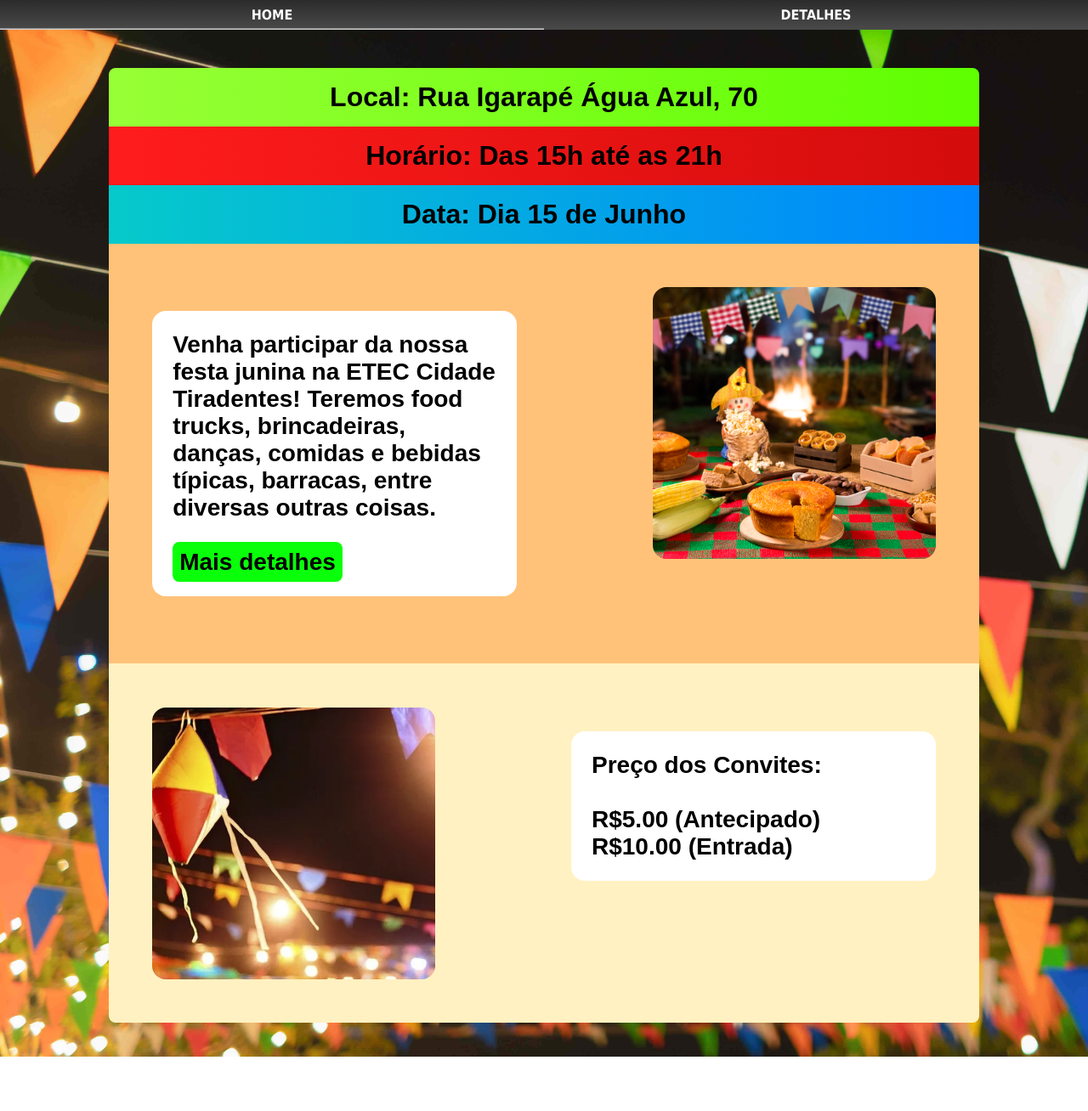
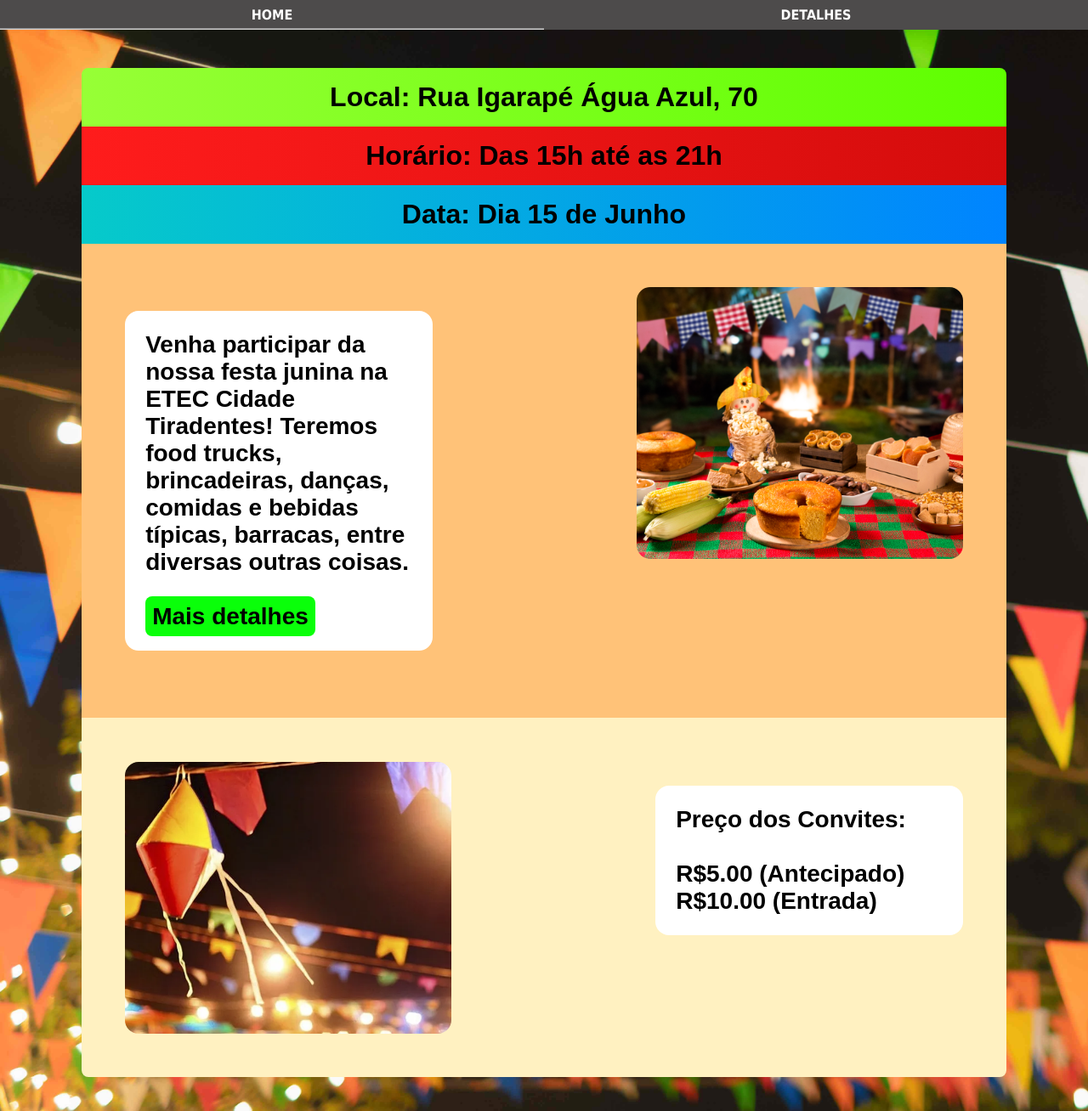
Before and after one commit to PedroLeite12121/FestaJunina, a plain HTML site: page main/index.html in a window 1280 px wide. Shown: the whole page at 85% size. Before the commit the page ends 1244 px from the top, so only its background shows below. Drawn offline with Linux system fonts and the light colour scheme.

Commit message:
small ui changes

```diff
--- a/main/nav.css
+++ b/main/nav.css
@@ -2,7 +2,7 @@
 #phead{
     width: 100%;
     color: white;
-    background-image: linear-gradient(to bottom, rgb(44, 43, 43), rgb(74, 74, 74));
+    background-color: rgb(77, 75, 75);
 }
 
 .mainp p{
--- a/main/styles.css
+++ b/main/styles.css
@@ -16,7 +16,7 @@
     margin-bottom: 40px;
     background-color: rgb(255, 241, 193);
     text-align: center;
-    width: 80vw;
+    width: 85vw;
     margin-left: auto;
     margin-right: auto;
 }
@@ -77,13 +77,13 @@
 }
 
 #detalhep{
-    margin-right: 20vh;
+    margin-right: 30vh;
     text-align: left;
 }
 
 #detalhep1{
     text-align: left;
-    margin-left: 20vh;
+    margin-left: 30vh;
 
 }
 
@@ -99,7 +99,7 @@
 
 #det{
     object-fit: cover;
-    width: 26vw;
+    width: 30vw;
     height: 40vh;
     border-radius: 2vh;
 }
--- a/main/stylesdetalhes.css
+++ b/main/stylesdetalhes.css
@@ -42,7 +42,7 @@
 
 .itens{
     margin-top: 14vh;
-    padding: 2vh;
+    padding: 5vh;
     border-radius: 3vh;
     font-size: 2vh;
     text-align: center;
```
